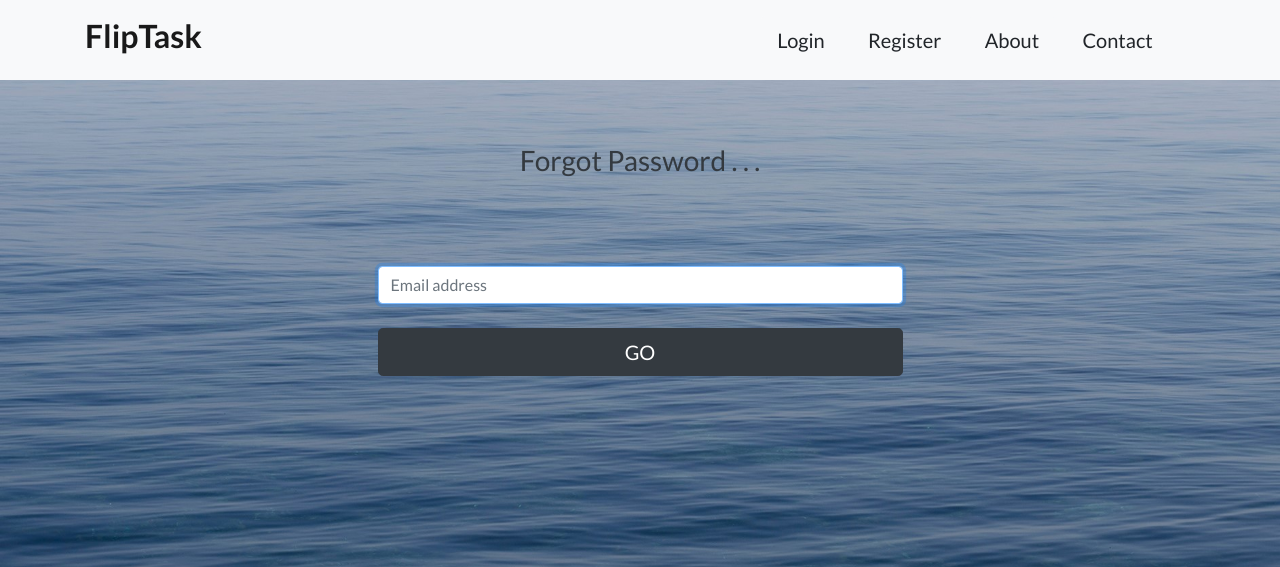
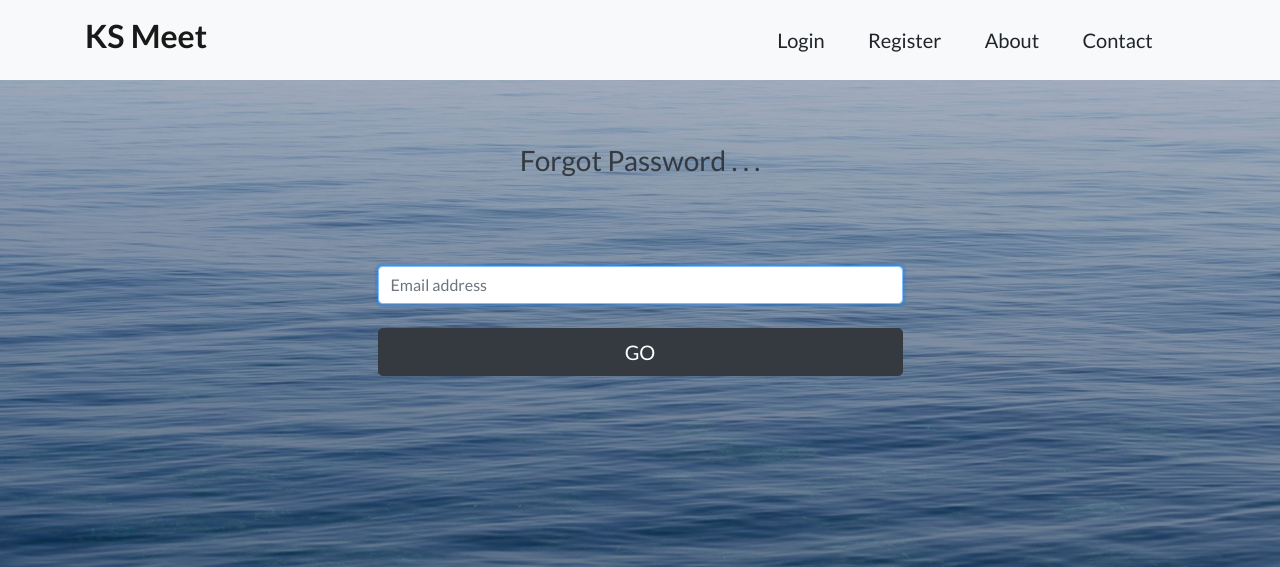
Before and after one commit to mahale-shantanu-26/ksmeet, a PHP site: page /forgot_password.html in a window 1280 px wide. Shown: the top 567 px of the page. Run offline with PHP 8.4, Linux system fonts and the light colour scheme.

Commit message:
new commit

```diff
--- a/forgot_password.html
+++ b/forgot_password.html
@@ -8,7 +8,7 @@
   <meta name="description" content="">
   <meta name="author" content="">
 
-  <title>FlipTask</title>
+  <title>KS Meet</title>
 
   <!-- Bootstrap core CSS -->
   <link href="vendor/bootstrap/css/bootstrap.min.css" rel="stylesheet">
@@ -30,7 +30,7 @@
   <!-- Navigation -->
   <nav class="navbar navbar-light bg-light static-top">
     <div class="container">
-      <a class="navbar-brand" href="index.html"><h2>FlipTask</h2></a>
+      <a class="navbar-brand" href="index.html"><h2>KS Meet</h2></a>
       <div class="navbar">
         <a class="btn btn-lg btn-light" href="login.html">Login</a>&nbsp;&nbsp;&nbsp;
         <a class="btn btn-lg btn-light" href="register.html">Register</a>&nbsp;&nbsp;&nbsp;
--- a/forgot_password.php
+++ b/forgot_password.php
@@ -12,7 +12,7 @@ if(isset($_POST['forgot'])){
             $mission=mysqli_query($conn,"SELECT `password` FROM users WHERE email='$email'");
             $row = mysqli_fetch_row($mission);
             $savedPass=$row[0];
-            $subject = 'Your password for Fliptask';
+            $subject = 'Your password for KS Meet';
 
             require 'PHPMailerAutoload.php';
 
@@ -32,7 +32,7 @@ if(isset($_POST['forgot'])){
 
             $mail->isHTML(true);  // Set email format to HTML
 
-            $bodyContent = "Your password for FlipTask is: ".$savedPass;
+            $bodyContent = "Your password for KS Meet is: ".$savedPass;
 
             $mail->Subject = $subject;
             $mail->Body    = $bodyContent;
```
